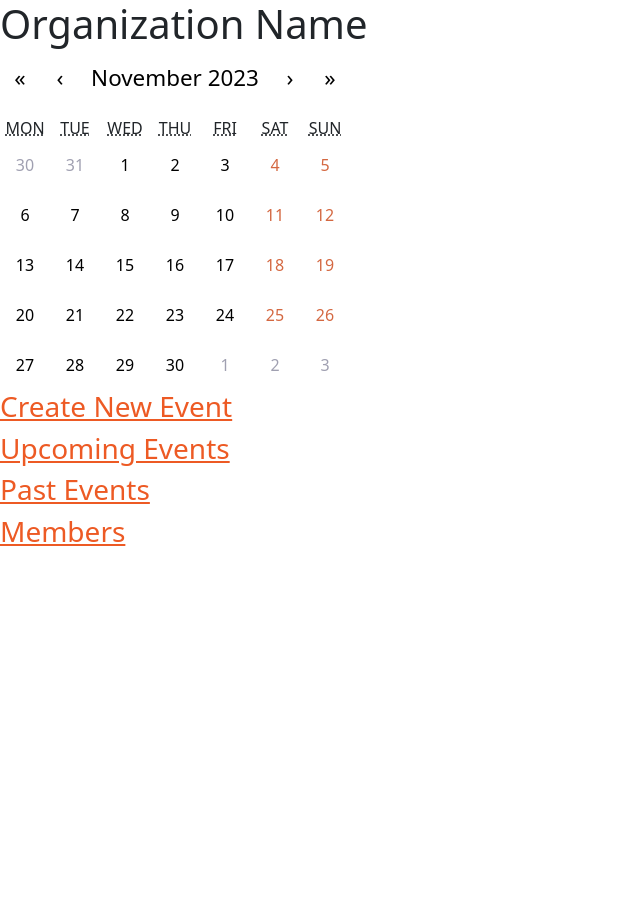
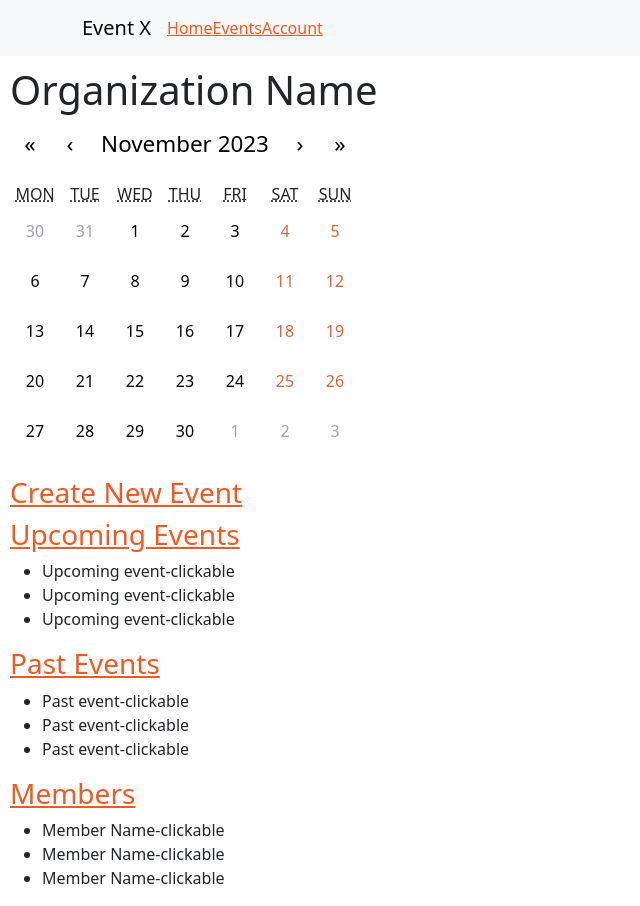
Before and after one commit to MichaelFami/event-x, a React (Vite) app: page /organization in a window 1280 px wide. Shown: the whole page, without its empty margins (0-640 px from the left). Before the commit the page ends 800 px from the top, so only its background shows below. Built offline with nearby package versions, Linux system fonts and the light colour scheme.

Commit message:
updates to the style of the user and org veiws

```diff
--- a/src/App.scss
+++ b/src/App.scss
@@ -7,8 +7,19 @@ $info: #283937;
 $warning: #fa850b;
 $danger: #f44336;
 
-.user-more-info {
-    background-color: pink;
+// outer containers
+.user-outer, .org-outer, .find-event-outer, .event-list-outer, .event-outer {
+    margin: 10px;
+}
+
+// nav
+.nav {
+    background-color: orange;
+}
+
+.user-more-info, .org-more-info {
+    margin-top: 20px;
+    // background-color: rgba(255, 192, 203, 0.406);
 }
 
 @import '/node_modules/bootstrap/scss/bootstrap.scss'
--- a/src/components/Calendar.css
+++ b/src/components/Calendar.css
@@ -8,6 +8,9 @@
 }
 .react-calendar button:hover {
     cursor: pointer;
+}
+.selectedDate {
+    background-color: #d46841;
 }
 
 
--- a/src/components/Event.jsx
+++ b/src/components/Event.jsx
@@ -1,7 +1,24 @@
-// imports here
+// import { Button } from "react-bootstrap/Button"
 
 export default function Event () {
     return (
-        <div></div>
+        <div className="event-outer">
+            <h1>Event Name</h1>
+            <h5>Oranizaiton</h5>
+            <h5>Date</h5>
+            <h5>Location</h5>
+            <p>Discription of the event. Long description with lots of details.</p>
+            <div className="event-volunteer">
+                <div>Volunteers needed: #</div>
+            </div>
+            <div className="event-attending">
+                <div>Attending:</div>
+                <ul>
+                    <li>List of names</li>
+                    <li>List of names</li>
+                    <li>List of names</li>
+                </ul>
+            </div>
+        </div>
     )
 }
--- a/src/components/EventFind.jsx
+++ b/src/components/EventFind.jsx
@@ -4,15 +4,22 @@ import InputGroup from 'react-bootstrap/InputGroup';
 import { useState } from 'react';
 
 export default function EventFind () {
-    const [search, setSearch] = useState('')
+    const [search, setSearch] = useState({})
+
     const handleChange = () => {
         // grabs the information from the search bar
     }
-    const handleSumbit = () => {
+    const handleSumbit = (e) => {
+        e.preventDefault()
+        const dataToSubmit = {
+            ...search
+        }
         // take you to a page showing results
+
     }
     return (
-        <div>
+        <div className='find-event-outer'>
+            <h3>Find an Event</h3>
             <InputGroup className="mb-3">
                 <Form.Control
                 placeholder="Find an Event"
--- a/src/components/EventList.jsx
+++ b/src/components/EventList.jsx
@@ -2,18 +2,18 @@ import Card from 'react-bootstrap/Card'
 
 export default function EventList () {
     return (
-        <div>
+        <div className='event-list-outer'>
             <h1>Upcoming Events</h1>
             <Card style={{ width: '18rem' }}>
                 <Card.Body>
-                    <Card.Title>Card Title</Card.Title>
-                    <Card.Subtitle className="mb-2 text-muted">Card Subtitle</Card.Subtitle>
+                    <Card.Title>Event Name</Card.Title>
+                    <Card.Subtitle className="mb-2 text-muted">Organization</Card.Subtitle>
+                    <Card.Subtitle className="mb-2 text-muted">Date</Card.Subtitle>
                     <Card.Text>
-                    Some quick example text to build on the card title and make up the
-                    bulk of the card's content.
+                    Quick description of the event. Invite the reader to click and learn more
                     </Card.Text>
-                    <Card.Link href="#">Card Link</Card.Link>
-                    <Card.Link href="#">Another Link</Card.Link>
+                    <Card.Link href="#">Read More</Card.Link>
+                    <Card.Link href="#">View Organization</Card.Link>
                 </Card.Body>
             </Card>
         </div>
--- a/src/components/Main.jsx
+++ b/src/components/Main.jsx
@@ -1,7 +1,7 @@
 import { Route, Routes } from 'react-router-dom'
-// import Nav from './Nav'
+import Nav from './Nav'
 // import Header from './Header'
-// import Event from './Event'
+import Event from './Event'
 import User from './User'
 import CalendarElement from './Calendar'
 import EventFind from './EventFind'
@@ -13,8 +13,8 @@ export default function Main () {
     return (
         <Routes>
             <Route path='/user' element={<User />} />
-            {/* <Route path='/event' element={<Event />} /> */}
-            {/* <Route path='/nav' element={<Nav/>} /> */}
+            <Route path='/event' element={<Event />} />
+            <Route path='/nav' element={<Nav/>} />
             {/* <Route path='/header' element={<Header />} /> */}
             <Route path='/calendar' element={<CalendarElement />} />
             <Route path='/eventfind' element={<EventFind />} />
--- a/src/components/Nav.jsx
+++ b/src/components/Nav.jsx
@@ -2,34 +2,21 @@ import { Link } from 'react-router-dom'
 import Container from 'react-bootstrap/Container';
 import Nav from 'react-bootstrap/Nav';
 import Navbar from 'react-bootstrap/Navbar';
-import NavDropdown from 'react-bootstrap/NavDropdown';
 
-function NavBar() {
+export default function NavBar() {
   return (
-    <Navbar expand="lg" className="bg-body-tertiary">
+    <Navbar expand="lg" className="bg-body-tertiary nav">
       <Container>
-        <Navbar.Brand href="#home">React-Bootstrap</Navbar.Brand>
+        <Navbar.Brand href="#home">Event X</Navbar.Brand>
         <Navbar.Toggle aria-controls="basic-navbar-nav" />
         <Navbar.Collapse id="basic-navbar-nav">
           <Nav className="me-auto">
-            <Nav.Link href="#home">Home</Nav.Link>
-            <Nav.Link href="#link">Link</Nav.Link>
-            <NavDropdown title="Dropdown" id="basic-nav-dropdown">
-              <NavDropdown.Item href="#action/3.1">Action</NavDropdown.Item>
-              <NavDropdown.Item href="#action/3.2">
-                Another action
-              </NavDropdown.Item>
-              <NavDropdown.Item href="#action/3.3">Something</NavDropdown.Item>
-              <NavDropdown.Divider />
-              <NavDropdown.Item href="#action/3.4">
-                Separated link
-              </NavDropdown.Item>
-            </NavDropdown>
+            <Link to="/">Home</Link>
+            <Link to="/eventlist">Events</Link>
+            <Link to="/eventlist">Account</Link>
           </Nav>
         </Navbar.Collapse>
       </Container>
     </Navbar>
   );
 }
-
-export default BasicExample;
--- a/src/components/Organization.jsx
+++ b/src/components/Organization.jsx
@@ -1,15 +1,37 @@
 import { Link } from "react-router-dom"
+import Nav from './Nav'
 import CalendarElement from "./Calendar"
 
 export default function Organization () {
     return (
-        <div>
-            <h1 className="title">Organization Name</h1>
-            <CalendarElement />
-            <Link to="/addevent"><h3>Create New Event</h3></Link>
-            <Link><h3>Upcoming Events</h3></Link>
-            <Link><h3>Past Events</h3></Link>
-            <Link><h3>Members</h3></Link>
+        <div >
+            <Nav />
+            <div className="org-outer">
+                <h1 className="title">Organization Name</h1>
+                <CalendarElement />
+                <div className="org-more-info">
+                    <Link to="/addevent" className="links"><h3>Create New Event</h3></Link>
+                    <Link className="links"><h3>Upcoming Events</h3></Link>
+                    <ul>
+                        <li>Upcoming event-clickable</li>
+                        <li>Upcoming event-clickable</li>
+                        <li>Upcoming event-clickable</li>
+                    </ul>
+                    <Link className="links"><h3>Past Events</h3></Link>
+                    <ul>
+                        <li>Past event-clickable</li>
+                        <li>Past event-clickable</li>
+                        <li>Past event-clickable</li>
+                    </ul>
+                    <Link className="links"><h3>Members</h3></Link>
+                    <ul>
+                        <li>Member Name-clickable</li>
+                        <li>Member Name-clickable</li>
+                        <li>Member Name-clickable</li>
+                    </ul>
+                </div>
+            </div>
+
         </div>
     )
 }
--- a/src/components/User.jsx
+++ b/src/components/User.jsx
@@ -1,9 +1,13 @@
 import { Link } from "react-router-dom"
+import Nav from "./Nav"
 import CalendarElement from "./Calendar"
+
 
 export default function User () {
     return (
         <div>
+            <Nav />
+            <div className="user-outer">
                 <h1 className="title">User Name</h1>
                 <CalendarElement />
                 <div className="user-more-info">
@@ -22,5 +26,6 @@ export default function User () {
                     </ul>
                 </div>
             </div>
+        </div>
     )
 }
```
Also changed, not shown: src/components/Calendar.jsx (+10 -8 lines). Lines whose indentation alone changed are shown as unchanged.
